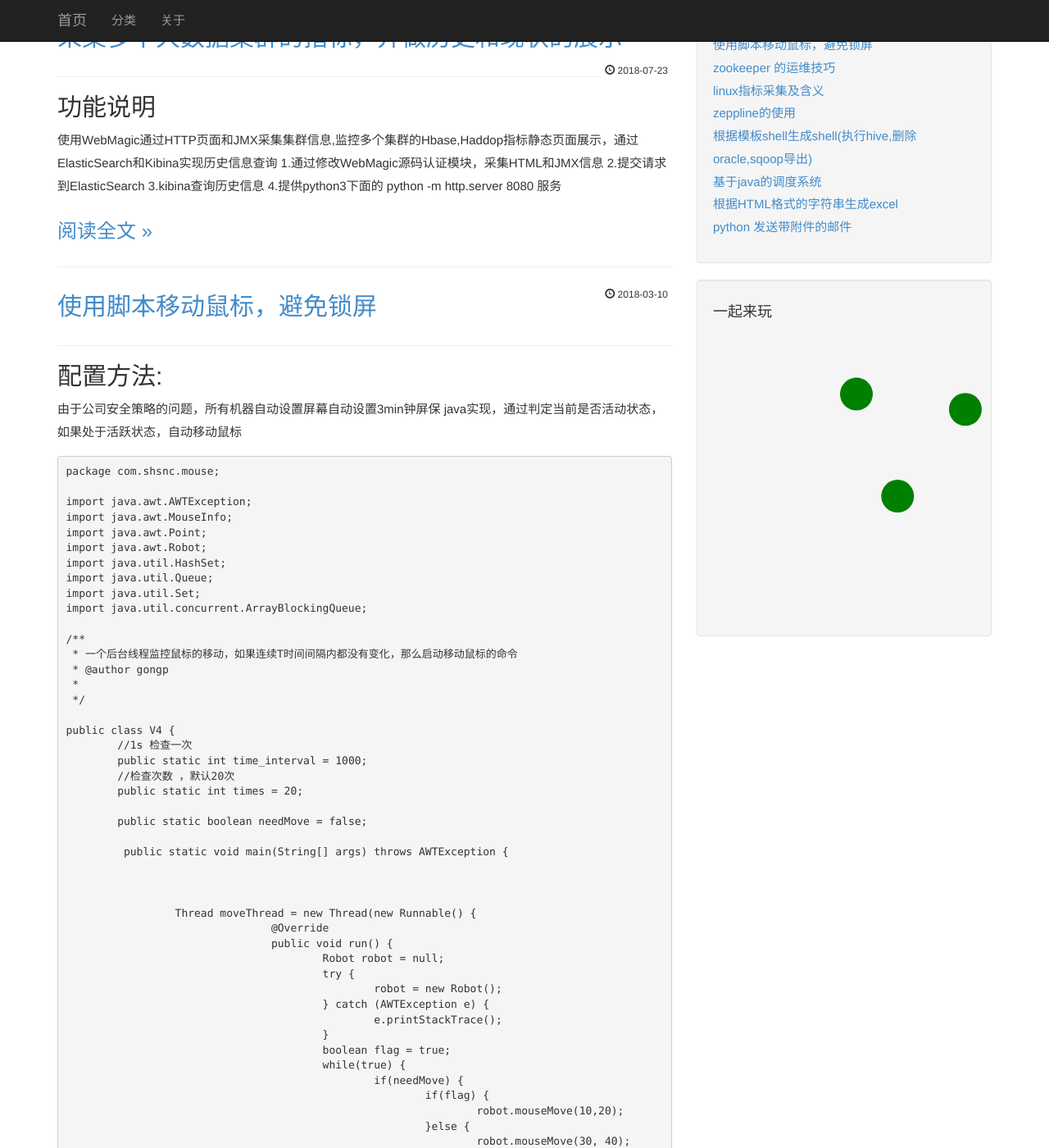
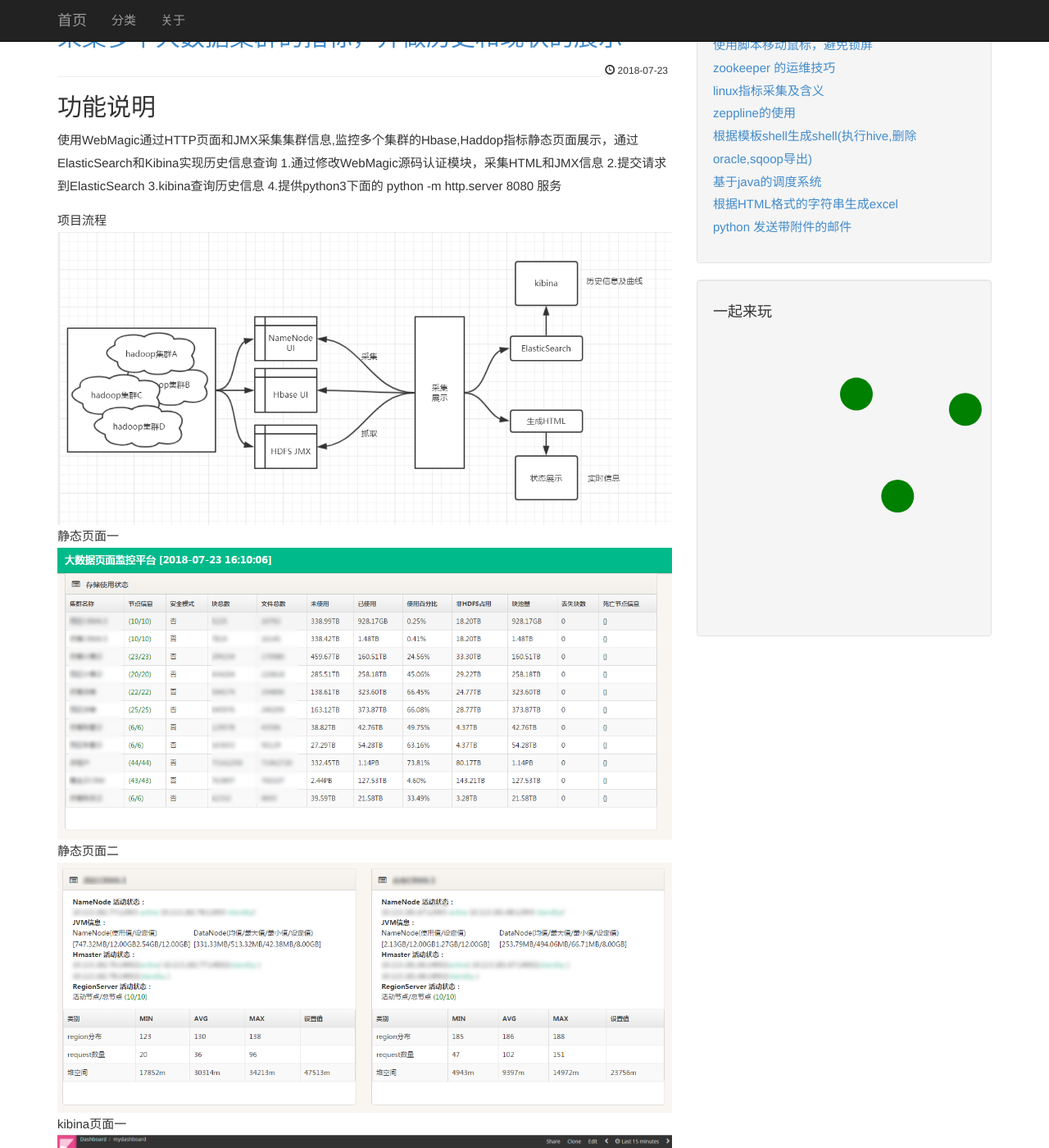
Before and after one commit to penger/penger.github.io, a Jekyll site: the page built from index.html, in a window 1280 px wide and 1400 px high, scrolled down 302 px. Shown: the whole window at 82% size. Built offline with Jekyll 4.4.1, drawn with Linux system fonts in a browser that asks for light colours; the list of posts is cut into pages by our own code.

Commit message:
add monitor

```diff
--- a/_posts/2018-07-23-monitor-mulit-hadoop-cluster.markdown
+++ b/_posts/2018-07-23-monitor-mulit-hadoop-cluster.markdown
@@ -8,7 +8,18 @@
 ## 功能说明
 
 使用WebMagic通过HTTP页面和JMX采集集群信息,监控多个集群的Hbase,Haddop指标静态页面展示，通过ElasticSearch和Kibina实现历史信息查询
-    1.通过修改WebMagic源码认证模块，采集HTML和JMX信息
-    2.提交请求到ElasticSearch
-    3.kibina查询历史信息
-    4.提供python3下面的 python -m http.server 8080 服务
+1.通过修改WebMagic源码认证模块，采集HTML和JMX信息
+2.提交请求到ElasticSearch
+3.kibina查询历史信息
+4.提供python3下面的 python -m http.server 8080 服务
+
+项目流程
+![flows ](../img/monitor/flow.png)
+静态页面一
+![html1 ](../img/monitor/html1.png)
+静态页面二
+![html2 ](../img/monitor/html2.png)
+kibina页面一
+![kibina1 ](../img/monitor/kibina1.png)
+kibina页面二
+![kibina2 ](../img/monitor/kibina2.png)
```
